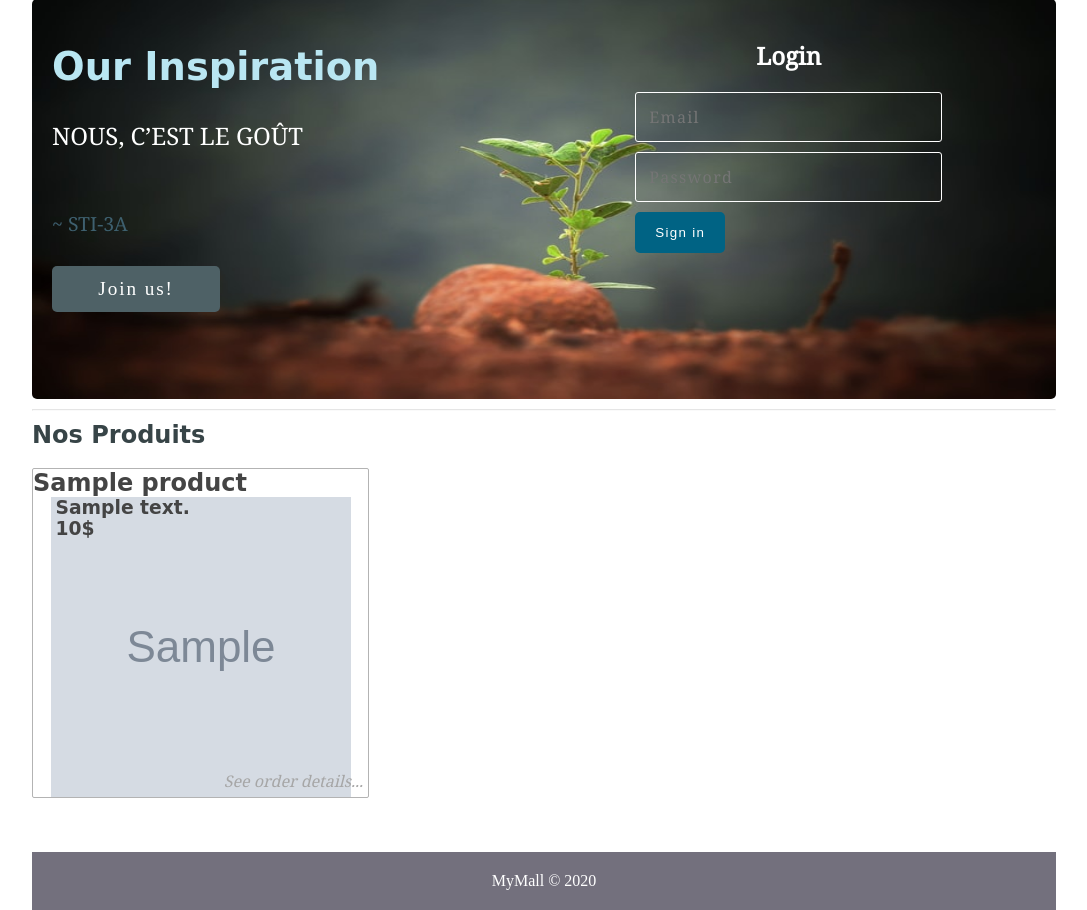
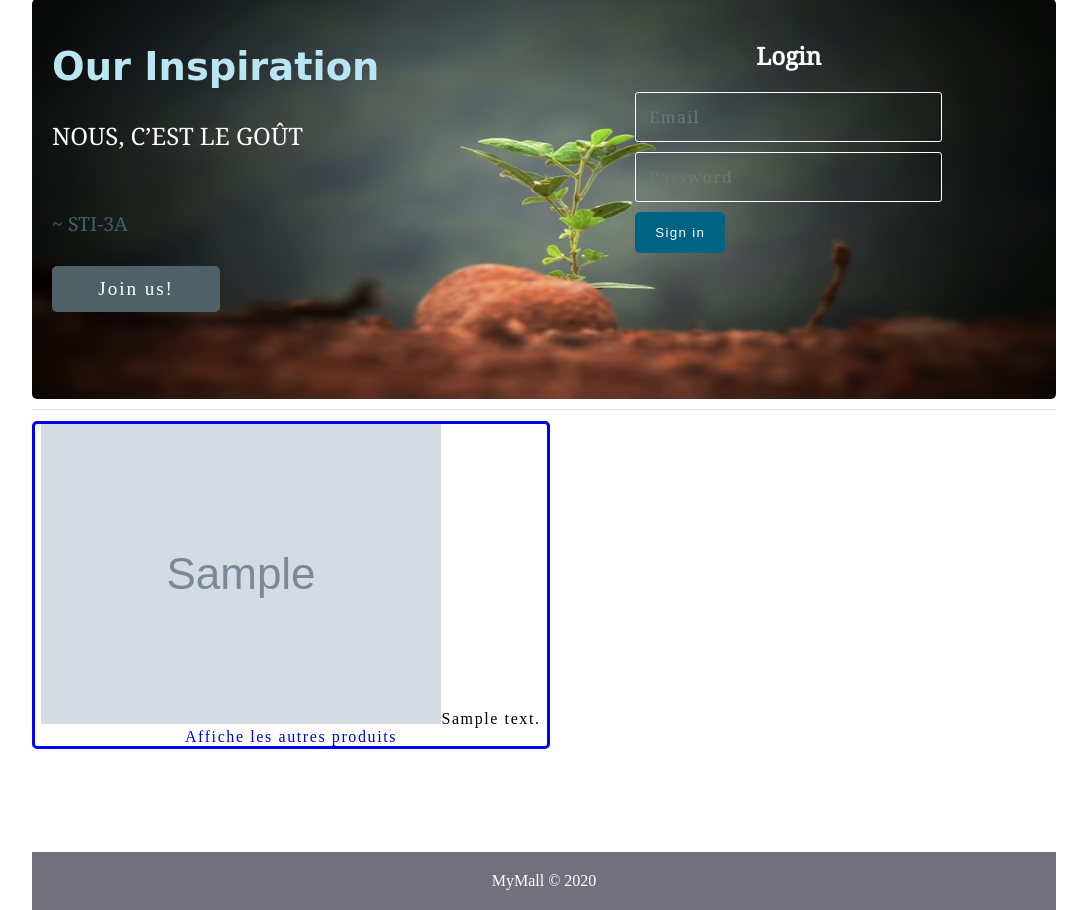
Before and after one commit to Thanhphan1147/Miniprojet_3ASTI, a PHP site: page /stock/index.php?controller=products&action=detail&prodid=1 in a window 1280 px wide. Shown: the part 121-1031 px from the top of the page, without its empty margins (96-1183 px from the left). Run offline with PHP 8.4, Linux system fonts and the light colour scheme; tables that the repository leaves empty hold one stand-in row (values such as "Sample post"); grey boxes marked "Sample" are stand-in pictures; data that the repository does not hold is empty; some web fonts are replaced.

Commit message:
Affiche les produits, details et  categories

```diff
--- a/stock/controllers/controller_products.php
+++ b/stock/controllers/controller_products.php
@@ -7,8 +7,28 @@
 
       $prod = new Product();
       $prod=$prod->get_products();
+      // $prod=$prod->get_products_categorie('1');
       require_once('views/produits/index.php');
 
     }
+
+    public function show() {
+
+      if (!isset($_GET['catid'])) return routing('pages', 'error');
+
+      $prod = new Product();
+      $prod=$prod->get_products_categorie($_GET['catid']);
+      require_once('views/produits/index.php');
+
+   }
+
+   public function detail() {
+    if (!isset($_GET['prodid'])) return routing('pages', 'error');
+
+    // echo $_GET['prodid'];
+    $prod = new Product();
+    $prod = $prod->get_product_detail($_GET['prodid']);
+    require_once('views/produits/show.php');
+   }
 }
 ?>
--- a/stock/index.php
+++ b/stock/index.php
@@ -1,4 +1,6 @@
 <?php
+  error_reporting(E_ALL);
+  ini_set('display_errors', '1');
 
   if (isset($_GET['controller']) && isset($_GET['action'])){
     $controller= $_GET['controller'];
--- a/stock/models/products.php
+++ b/stock/models/products.php
@@ -4,6 +4,7 @@ class Product
 {
     public $prodid;
     public $catid;
+    public $catname;
     public $name;
     public $price;
     public $description;
@@ -12,15 +13,17 @@ class Product
     public function __construct(
         $prodid = false,
         $catid = false,
+        $catname = false,
         $name = false,
         $price = false,
         $description = false,
         $img = false
     ) {
-        if ($id === false) return;
+        if ($prodid === false) return;
 
-        $this->prodid = $id;
+        $this->prodid = $prodid;
         $this->catid = $catid;
+        $this->catname = $catname;
         $this->name = $name;
         $this->price = $price;
         $this->description = $description;
@@ -32,10 +35,33 @@ class Product
         global $con;
         $list = array();
         //$con = DBConnect::getInstance(); //static method
-        $prod = $con->query('SELECT * FROM products');
+        $prod = $con->query('SELECT * FROM products NATURAL JOIN categories');
 
         foreach ($prod as $prod)
-            $list[] = new Product($prod['prodid'], $prod['catid'], $prod['name'], $prod['price'], $prod['description'], $prod['img']);
+            $list[] = new Product($prod['prodid'], $prod['catid'], $prod['catname'] , $prod['name'], $prod['price'], $prod['description'], $prod['img']);
         return $list;
     }
+
+    public function get_products_categorie($catid)
+    {
+        global $con;
+        $list = array();
+        $prod = $con->query("SELECT * FROM products NATURAL JOIN categories where catid = '$catid'");
+
+        foreach ($prod as $prod)
+        $list[] = new Product($prod['prodid'], $prod['catid'], $prod['catname'] , $prod['name'], $prod['price'], $prod['description'], $prod['img']);
+        return $list;
+    }
+
+    public function get_product_detail($prodid)
+    {
+        global $con;
+        $prod = $con->query("SELECT * FROM products where prodid = '$prodid'");
+
+        foreach ($prod as $prod)
+            // echo $prod['description'];
+            $list[] = new Product($prod['prodid'], $prod['catid'], false , $prod['name'], $prod['price'], $prod['description'], $prod['img']);
+        return $list;
+    }
+
 }//end class Products
--- a/stock/routes/router.php
+++ b/stock/routes/router.php
@@ -23,7 +23,7 @@ function routing($controller, $action)
 $controllers = array(
     'pages' => ['home', 'error'],
     'orders' => ['index', 'show'],
-    'products' => ['index']
+    'products' => ['index', 'show', 'detail']
 );
 
 // var_dump($controllers);
--- a/stock/static/css/public_styling.css
+++ b/stock/static/css/public_styling.css
@@ -258,3 +258,29 @@ body {
 	position: absolute;
 	right: 5px; bottom: 5px;
 }
+/* Custom styling */
+
+.cat {
+    color: white;
+    background: #4E6166;
+    text-align: center;
+    border: none;
+    border-radius: 5px;
+    display: block;
+    letter-spacing: .1em;
+    text-decoration: none;
+}
+
+.content .detail {
+    margin-left: 0px;
+    border: 3px solid blue;
+    border-radius: 5px;
+    text-align: center;
+    letter-spacing: .1em;
+    text-decoration: none;
+}
+
+img {
+    max-width:100%;
+    max-height:100%;
+}
--- a/stock/views/lay.php
+++ b/stock/views/lay.php
@@ -52,9 +52,12 @@
 					require_once('routes/router.php');
 				}
 				else {
-					echo '<h2 class="content-title">Nos Produits</h2>';
-					$controller = 'products';
-					$action = 'index';
+					if (!isset($_GET['catid']) && !isset($_GET['prodid']))
+					{
+						$controller = 'products';
+						$action = 'index';
+					}
+
 					require_once('routes/router.php');
 				}
 			?>
--- a/stock/views/produits/index.php
+++ b/stock/views/produits/index.php
@@ -1,3 +1,12 @@
+<?php
+    echo '
+    <h2 class="content-title">Nos Produits</h2>
+    <div>
+        <a href=/stock/index.php?controller=products&action=index>
+        <p>Afiiche tous les produits</p>
+    </div>';
+?>
+<div style="width: 1500px;">
 <?php foreach ($prod as $prod): ?>
 	<div class="order" style="margin-left: 0px;">
 
@@ -5,17 +14,17 @@
             <?php
                 // echo '<img src =/stock/img/'.$prod->img.'>';
                 echo '
-                <h2>'. $prod->name .'</h2>
                 <div class="container" style="width: 300px;height: 300px;background-image: url(/stock/img/'. $prod->img .');background-size: 300px 300px;">
-                    <div class="order_info">
-                        <h3>'. $prod->description .' </h3>
-                        <div class="info">
-                            <h3>'. $prod->price .'$ </h3>
-                            <span class="see_details">See order details...</span>
-                        </div>
+                    <div style="border-style: solid; border-width: 3px; border-color: black; background-color: white">
+                        <a href = "/stock/index.php?controller=products&action=show&catid='. $prod->catid .'">
+                        <h3>'.$prod->catname. '</h3>
                     </div>
-                </div>';
+                </div>
+                <h2 style ="color: red;">'. $prod->name .'</h2>
+                <h3>'. $prod->price .'$ </h3>
+                <a class="see_details" href = "/stock/index.php?controller=products&action=detail&prodid='.$prod->prodid.'">See order details...</a>';
             ?>
 		</a>
 	</div>
 <?php endforeach ?>
+</div>
--- /dev/null
+++ b/stock/views/produits/show.php
@@ -0,0 +1,8 @@
+<div class="detail" style = "border: 3px solid blue; border-radius: 5px; width: 50%">
+    <?php
+        foreach ($prod as $prod)
+            echo '<img src="img/'. $prod->img .'" alt="Placeholder goes here" style = "max-width:100%; max-height:100%;">';
+            echo $prod->description;
+    ?>
+    <br><a href="index.php">Affiche les autres produits</a>
+</div>
```
